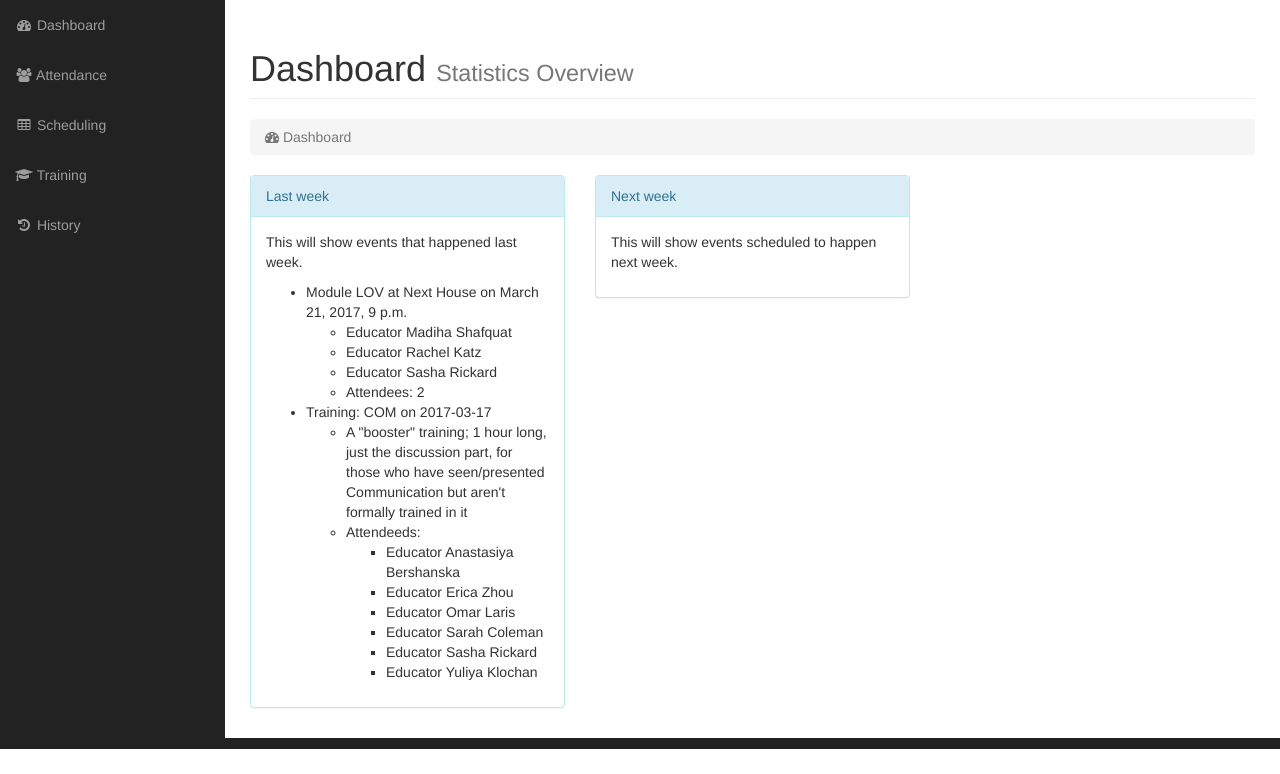
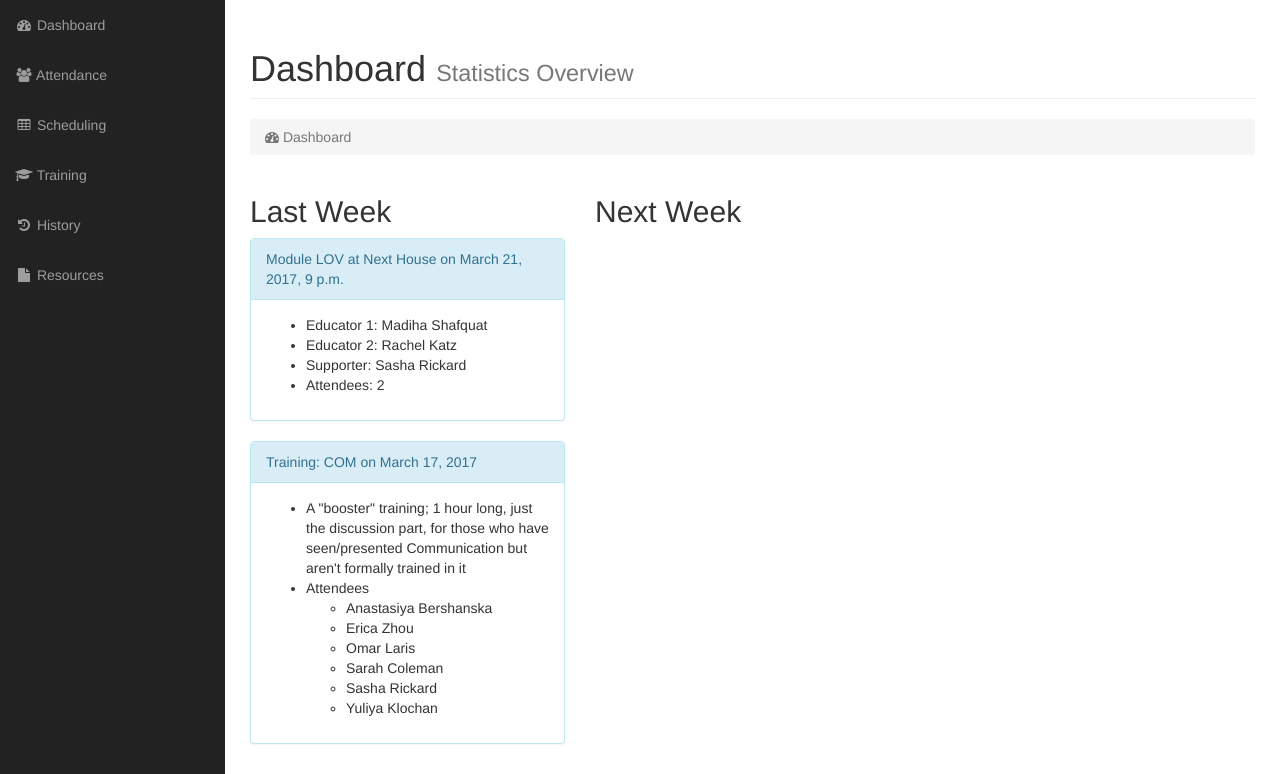
Before and after one commit to bjohns2/pleasure_site, a Django app: page / in a window 1280 px wide. Shown: the part 51-825 px from the top of the page. Before the commit the page ends 800 px from the top, so only its background shows below. Run offline with Django 3.2, Linux system fonts and the light colour scheme; data comes from the database, SQL or seed files in the repository; grey boxes labelled with a size stand in for pictures from a placeholder-image service; some libraries are stand-ins or nearby versions.

Commit message:
added resources and unified module and training panels

```diff
--- a/pleasure_app/templates/base_internal.html
+++ b/pleasure_app/templates/base_internal.html
@@ -174,8 +174,11 @@
                     <li{% if request.path == '/internal/training.html' %} class="active" {% endif %}>
                         <a href="training.html"><i class ="fa fa-fw fa-graduation-cap"></i> Training</a>
                    </li>
-                    <li{% if request.path == '/internal/history' %} class="active" {% endif %}>
+                    <li{% if request.path == '/internal/history.html' %} class="active" {% endif %}>
                         <a href="history.html"><i class ="fa fa-fw fa-history"></i> History</a>
+                   </li>
+                    <li{% if request.path == '/internal/resources.html' %} class="active" {% endif %}>
+                        <a href="resources.html"><i class ="fa fa-fw fa-file"></i> Resources</a>
                    </li>
                 </ul>
             </div>
--- a/pleasure_app/templates/pleasure_app/index.html
+++ b/pleasure_app/templates/pleasure_app/index.html
@@ -20,67 +20,22 @@
 
 		<div class="row">
 		    <div class="col-md-4">
-			<div class= "panel panel-info">
-			    <div class="panel-heading"> Last week </div>
-			    <div class="panel-body">
-				<p> This will show events that happened last week. </p>
-			   	<ul>
-				{% for pres in last_week_presentations %}
-					<li> Module {{ pres.subject }} at {{pres.location }} on {{ pres.date }}
-					<ul>
-						<li> {{ pres.educator1 }} </li>
-						<li> {{ pres.educator2 }} </li>
-						<li> {{ pres.supporter }} </li>
-						<li> Attendees: {% if pres.attendees == -1 %} Unknown {% else %} {{ pres.attendees }} {% endif %} </li>
-					</ul>
+			<h2> Last Week </h2>
+			{% for p in last_week_presentations %}
+                                {% include "pleasure_app/presentation_panel.html" %}
                         {% endfor %}
 	                {% for t in last_week_trainings %}
-                                        <li> {{ t }} </li>
-					<ul>
-						{% if t.notes %} <li> {{ t.notes }} </li> {% endif %}
-						<li> Attendeeds: </li>
-						<ul>{% for ed in educator_list %}
-							{% if ed.trained_communication == t or ed.trained_values == t or ed.trained_identity == t or ed.trained_love == t or ed.trained_culture == t %}
-							<li> {{ ed }} </li>
-							{% endif %}
+                                {% include "pleasure_app/training_panel.html" %}
 			{% endfor %}
-						</ul>
-					</ul>
-                                {% endfor %}
-				</ul>
-			   </div>
-			</div>
 		    </div>
 		    <div class="col-md-4">
-			<div class= "panel panel-info">
-                            <div class="panel-heading"> Next week </div>
-                            <div class="panel-body">
-                                <p> This will show events scheduled to happen next week. </p>
-                                <ul>
-                                {% for pres in next_week_presentations %}
-                                   <li> Module {{ pres.subject }} at {{pres.location }} on {{ pres.date }}
-                                        <ul>
-                                                <li> {{ pres.educator1 }} </li>
-                                                <li> {{ pres.educator2 }} </li>
-                                                <li> {{ pres.supporter }} </li>
-                                        </ul>
+		    	<h2> Next Week </h2>
+			{% for p in next_week_presentations %}
+                                {% include "pleasure_app/presentation_panel.html" %}
                         {% endfor %}
                         {% for t in next_week_trainings %}
-                                    <li> {{ t }} </li>
-                                        <ul>
-                                                {% if t.notes %} <li> {{ t.notes }} </li> {% endif %}
-                                                <li> Attendeeds: </li>
-                                                <ul>{% for ed in educator_list %}
-                                                        {% if ed.trained_communication == t or ed.trained_values == t or ed.trained_identity == t or ed.trained_love == t or ed.trained_culture == t %}
-                                                        <li> {{ ed }} </li>
-                                                        {% endif %}
+                                {% include "pleasure_app/training_panel.html" %}
                         {% endfor %}
-                                                </ul>
-                                        </ul>
-				{% endfor %}
-                                <ul>
-			    </div>
-			</div>
 		    </div>
 		    {% if user.username %}
 		    <div class="col-md-4">
--- a/pleasure_app/templates/pleasure_app/presentation_panel.html
+++ b/pleasure_app/templates/pleasure_app/presentation_panel.html
@@ -2,12 +2,10 @@
 	<div class="panel-heading"> Module {{ p.subject }} at {{ p.location }} on {{ p.date }} </div>
         <div class="panel-body">
                 <ul>
-                                        <ul>
-                                                <li> {{ p.educator1 }} </li>
-                                                <li> {{ p.educator2 }} </li>
-                                                <li> {{ p.supporter }} </li>
+                	<li> Educator 1: {{ p.educator1.first_name }} {{ p.educator1.last_name }}</li>
+                        <li> Educator 2: {{ p.educator2.first_name }} {{ p.educator2.last_name }}</li>
+                        <li> Supporter: {{ p.supporter.first_name }} {{ p.supporter.last_name }}</li>
                         <li>  Attendees: {% if p.attendees == -1 %} Unkown {% else %} {{ p.attendees }} {% endif %} </li>
-                                        </ul>
 		<ul>
         </div>
 </div>
--- a/pleasure_app/templates/pleasure_app/training_panel.html
+++ b/pleasure_app/templates/pleasure_app/training_panel.html
@@ -1,9 +1,14 @@
 <div class= "panel panel-info">
-                            <div class="panel-heading"> {{ t }} </div>
+                            <div class="panel-heading"> Training: {{ t.module }} on {{ t.date }}  </div>
                             <div class="panel-body">
                                 <ul>
 				     <li> {{ t.notes }} </li>
-                                      <li> This will show who was there </li>
-                                </ul>
+                                      <li> Attendees </li>
+                                <ul>{% for ed in educator_list %}
+					{% if ed.trained_communication == t or ed.trained_values == t or ed.trained_identity == t or ed.trained_love == t or ed.trained_culture == t %}
+						<li> {{ ed.first_name }} {{ ed.last_name }}</li>
+					{% endif %}
+					{% endfor %}
+				</ul>
                             </div>
                         </div>
--- a/pleasure_app/urls.py
+++ b/pleasure_app/urls.py
@@ -17,6 +17,7 @@ urlpatterns = [
 	url(r'^add_ed_to_training',views.add_ed_to_training,name='add_ed_to_training'),
 	url(r'^remove_ed_from_training',views.remove_ed_from_training,name='remove_ed_from_training'),
 	url(r'^history',views.history,name='history'),
+	url(r'^resources',views.resources,name='resources'),
         #url('^register/', CreateView.as_view(
         #    template_name='pleasure_app/register.html',
         #    form_class=UserCreationForm,
--- a/pleasure_app/views.py
+++ b/pleasure_app/views.py
@@ -170,11 +170,16 @@ def history(request):
 	}
         return HttpResponse(template.render(context, request))
 
-def send_reminder_email():
-    send_mail(
-    	'[Pleasure] A reminder email',
-    	'Here is the message.',
-    	'pleasure-reminders@mit.edu',
-    	['bjohns@mit.edu'],
-    	fail_silently=False,
-    )
+#def send_reminder_email():
+#    send_mail(
+#    	'[Pleasure] A reminder email',
+#    	'Here is the message.',
+#    	'pleasure-reminders@mit.edu',
+#    	['bjohns@mit.edu'],
+#    	fail_silently=False,
+#    )
+
+def resources(request):
+        template = loader.get_template('pleasure_app/resources.html')
+        context = {}
+        return HttpResponse(template.render(context, request))
```
Also changed, not shown: pleasure_app/templates/pleasure_app/resources.html (added, +31 -0 lines), 2 other files. Lines whose indentation alone changed are shown as unchanged.
